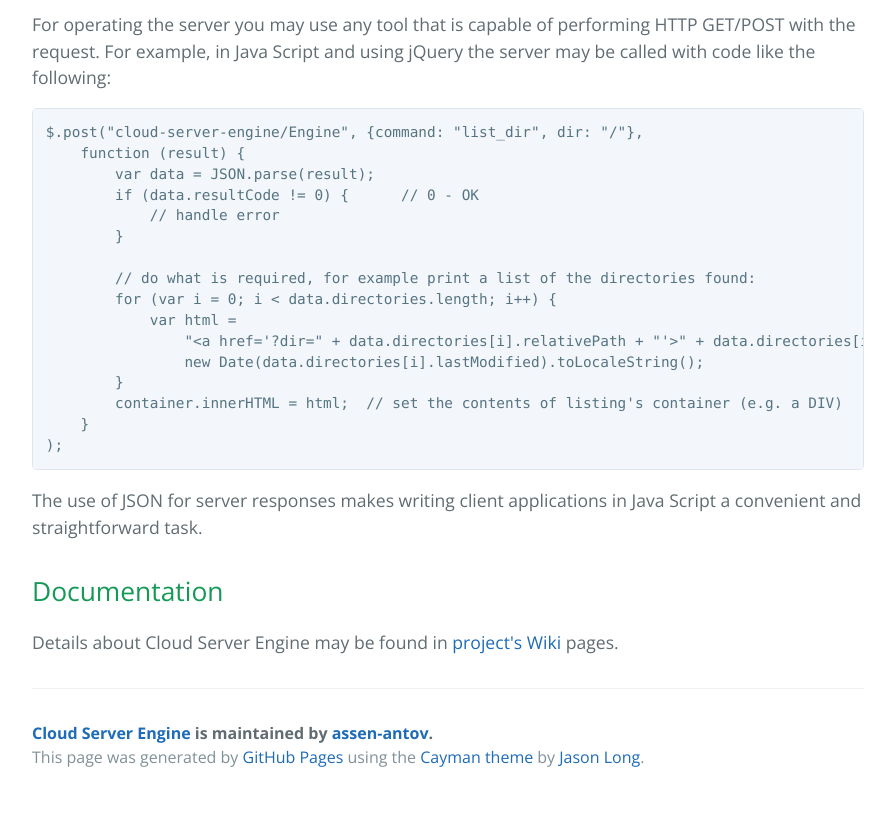
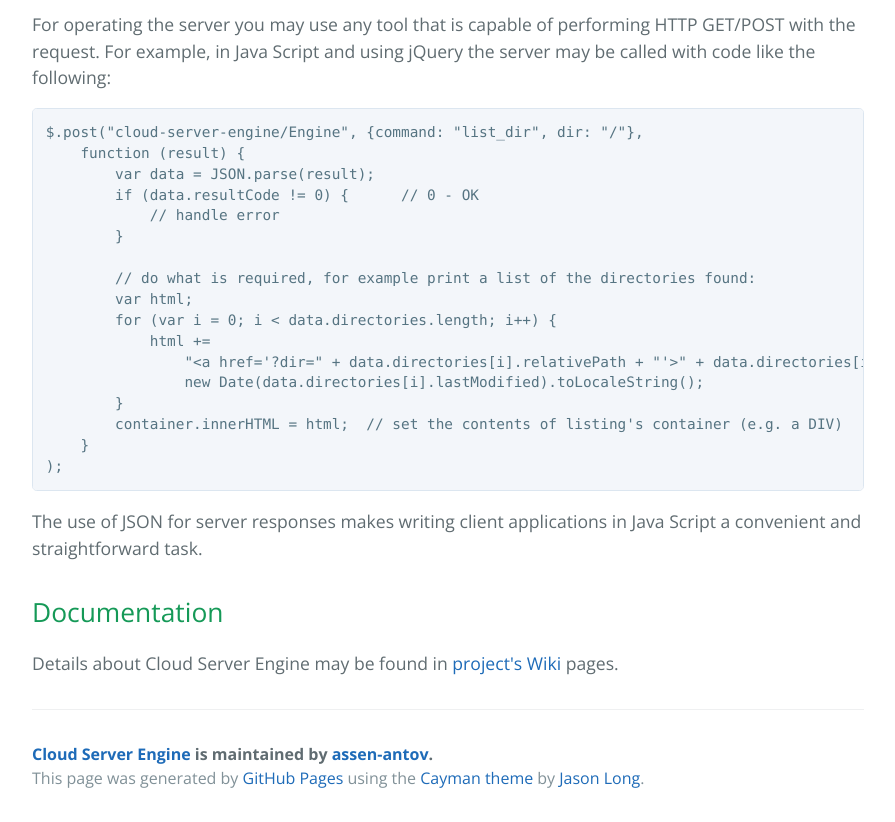
Before and after one commit to assen-antov/cloud-server-engine, a plain HTML site: page index.html in a window 1280 px wide. Shown: the part 2180-3002 px from the top of the page, without its empty margins (192-1087 px from the left). Before the commit the page ends 2981 px from the top, so only its background shows below. Drawn offline with nearby package versions, Linux system fonts and the light colour scheme.

Commit message:
Update index.html

```diff
--- a/index.html
+++ b/index.html
@@ -99,8 +99,9 @@
         }
 
         // do what is required, for example print a list of the directories found:
+        var html;
         for (var i = 0; i &lt; data.directories.length; i++) {
-            var html =
+            html +=
                 "&lt;a href='?dir=" + data.directories[i].relativePath + "'&gt;" + data.directories[i].name + "&lt;/a&gt;" + " " +
                 new Date(data.directories[i].lastModified).toLocaleString();
         }
```
